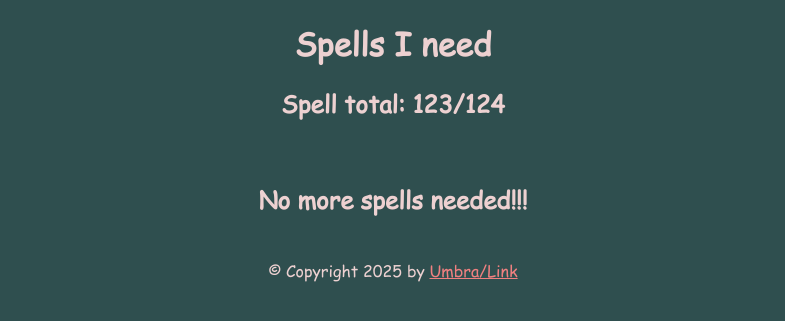
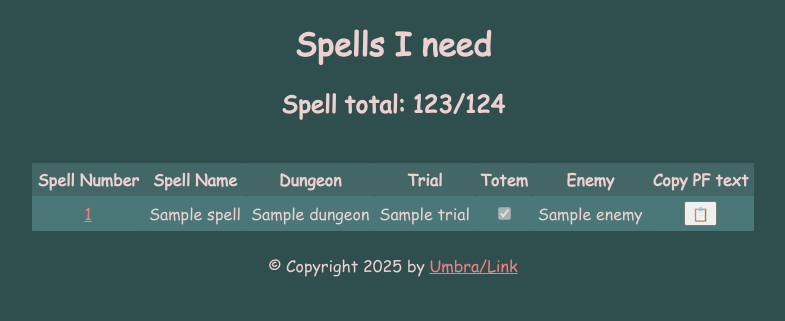
Before and after one commit to AbstractUmbra/terrible-website, a Python web app: template templates/spells.html.jinja2 in a window 1280 px wide. Shown: the top 321 px of the page, without its empty margins (247-1032 px from the left). Run offline with Jinja, Linux system fonts and the light colour scheme; the template is opened without the code that fills it: most values are stand-ins (such as "Sample title", 1, 10 or a date in 2020).

Commit message:
Finish all spells!

```diff
--- a/templates/base.html.jinja2
+++ b/templates/base.html.jinja2
@@ -7,16 +7,16 @@
     <meta name="viewport" content="width=device-width, initial-scale=1">
     <title>My dumb little site</title>
 
-    <link rel="preload" href="../static/favicon.ico" as="image" crossorigin>
-    <link rel="icon" href="../static/favicon.ico" sizes="64x64 32x32 24x24 16x16">
+    <link rel="preload" href="/static/favicon.ico" as="image" crossorigin>
+    <link rel="icon" href="/static/favicon.ico" sizes="64x64 32x32 24x24 16x16">
 
-    <link rel="preload" href="../static/base.css" as="style">
-    <link rel="stylesheet" href="../static/base.css">
+    <link rel="preload" href="/static/base.css" as="style">
+    <link rel="stylesheet" href="/static/base.css">
 
-    <link rel=preload as=font type='font/ttf' href='../static/comic.ttf' crossorigin>
+    <link rel=preload as=font type='font/ttf' href='/static/comic.ttf' crossorigin>
 
     <meta name="description" content="Don't look here I am gay">
-    <meta name="author" content="Ava Yert <ava@yert.pink>">
+    <meta name="author" content="Alex Nørgaard <umbra@abstractumbra.dev>">
 
     <meta name="theme-color" content="#FF6B81">
     <meta name="color-scheme" content="only light">
--- a/templates/spells.html.jinja2
+++ b/templates/spells.html.jinja2
@@ -1,14 +1,14 @@
 {% extends "base.html.jinja2" %}
 {% block head %}
 {{ super() }}
-<script src="../static/spells.js" type="text/javascript"></script>
+<script src="/static/spells.js" type="text/javascript"></script>
 {% endblock %}
 {% block title %}BLU Spells{% endblock %}
 {% block content %}
 <h1>Spells I need</h1>
 <h2 style="text-align: center;" id="spell-counter">Spell total: {{ 124 - spells|length }}/124</h2>
 <br>
-{% if variable is defined and variable|length %}
+{% if spells is defined and spells|length %}
 <table id="spell-list">
     <thead>
         <tr id="spell-header">
@@ -39,10 +39,10 @@
             {% if spell.totem is defined %}
             <td style="text-align: center;"><input type="checkbox" name="{{spell.name}}" disabled checked></td>
             {% else %}
-            <td></td>
+            <td style="text-align: center;"><input type="checkbox" name="{{spell.name}}" disabled></td>
             {% endif %}
             <td>{{ spell.enemy }}</td>
-            <td style="text-align: center;"><button onclick="copyToClipboard({{ number }})" class="spell-cb-button" id="spell-{{ number }}">📋</button></td>
+            <td style="text-align: center;"><button onclick="copyToClipboard({{ number }}, '{{ spell.name }}')" class="spell-cb-button" id="spell-{{ number }}">📋</button></td>
         </tr>
         {% endfor %}
     </tbody>
```
Also changed, not shown: resources/spells.json (+1 -16 lines).
